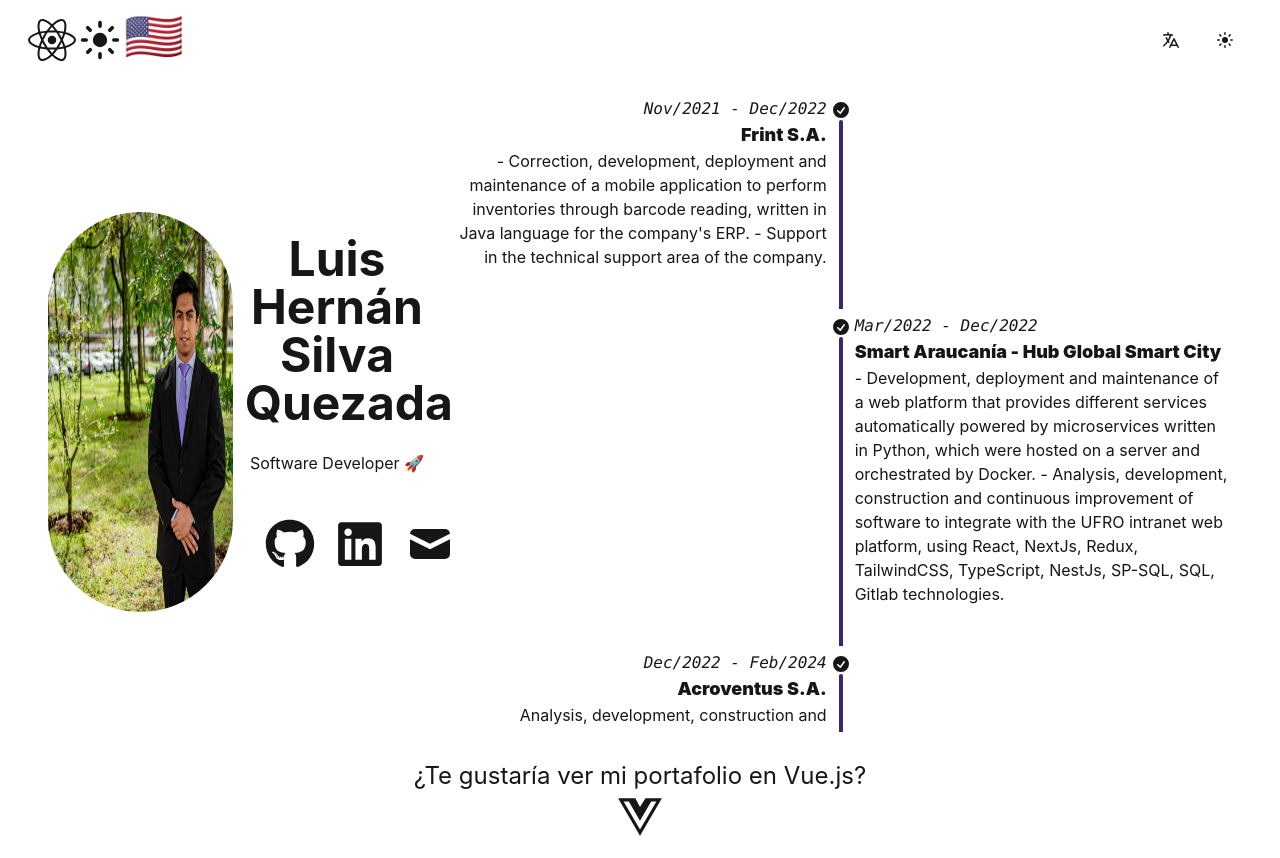
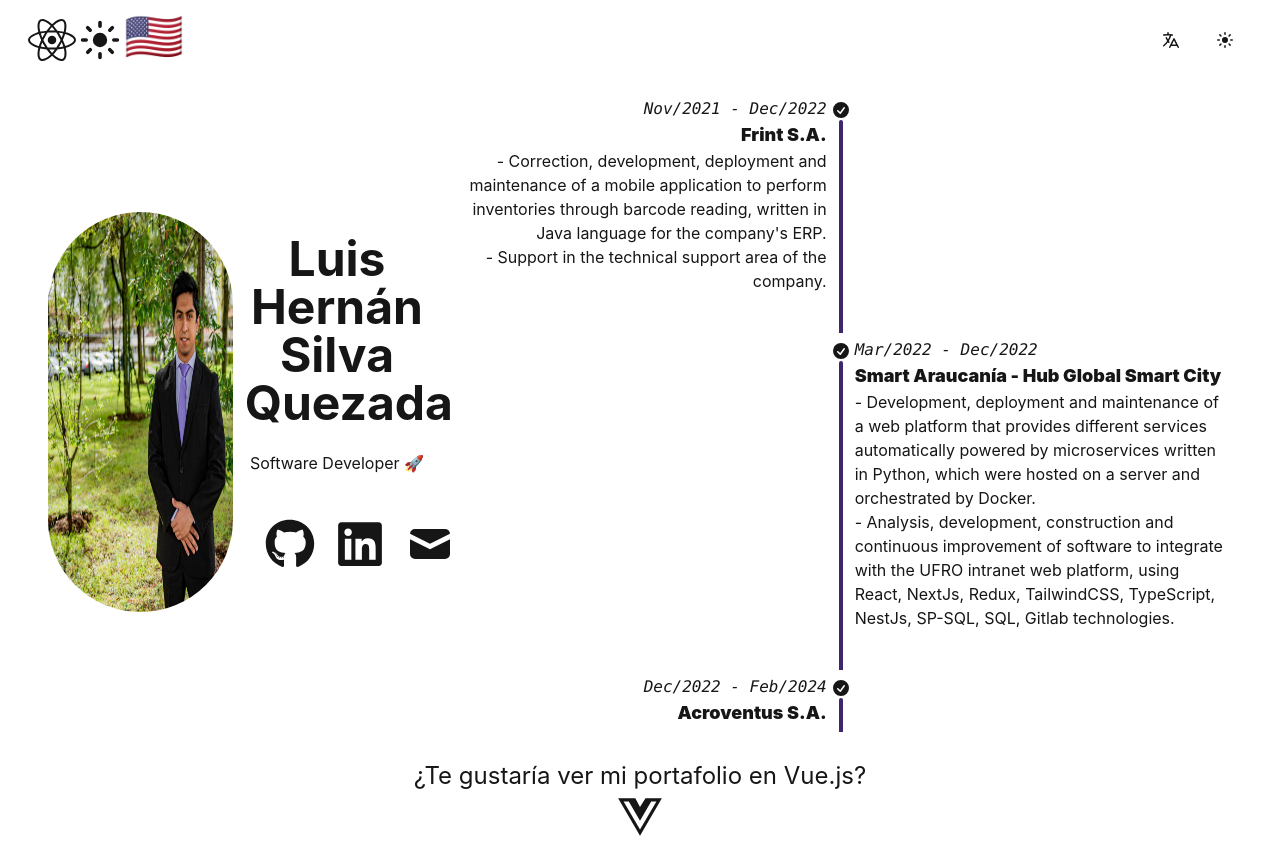
Before and after one commit to luchosilva/briefcase-react, a Next.js app: page / in a window 1280 px wide. Built offline with nearby package versions, Linux system fonts and the light colour scheme.

Commit message:
feat: improvements timeline

```diff
--- a/src/pages/briefcase/Timeline.tsx
+++ b/src/pages/briefcase/Timeline.tsx
@@ -21,21 +21,19 @@
                 />
               </svg>
             </div>
-            {
-              isParNumber(index) ? (
+            {isParNumber(index) ? (
               <div className="timeline-start md:text-end mb-10">
                 <time className="font-mono italic">{project.range}</time>
                 <div className="text-lg font-black">{project.name}</div>
-                  {project.description}
+                {project.description?.split('\n').map((item: string, index: number) => <p key={index + item.slice(0, 5)}>{item}</p>)}
               </div>
             ) : (
               <div className="timeline-end md:text-start mb-10">
                 <time className="font-mono italic">{project.range}</time>
                 <div className="text-lg font-black">{project.name}</div>
-                  {project.description}
+                {project.description?.split('\n').map((item: string, index: number) => <p key={index + item.slice(0, 5)}>{item}</p>)}
               </div>
-              )
-            }
+            )}
             {index !== projects.length - 1 && <hr className="bg-primary" />}
           </li>
         ))}
```
Lines whose indentation alone changed are shown as unchanged.
